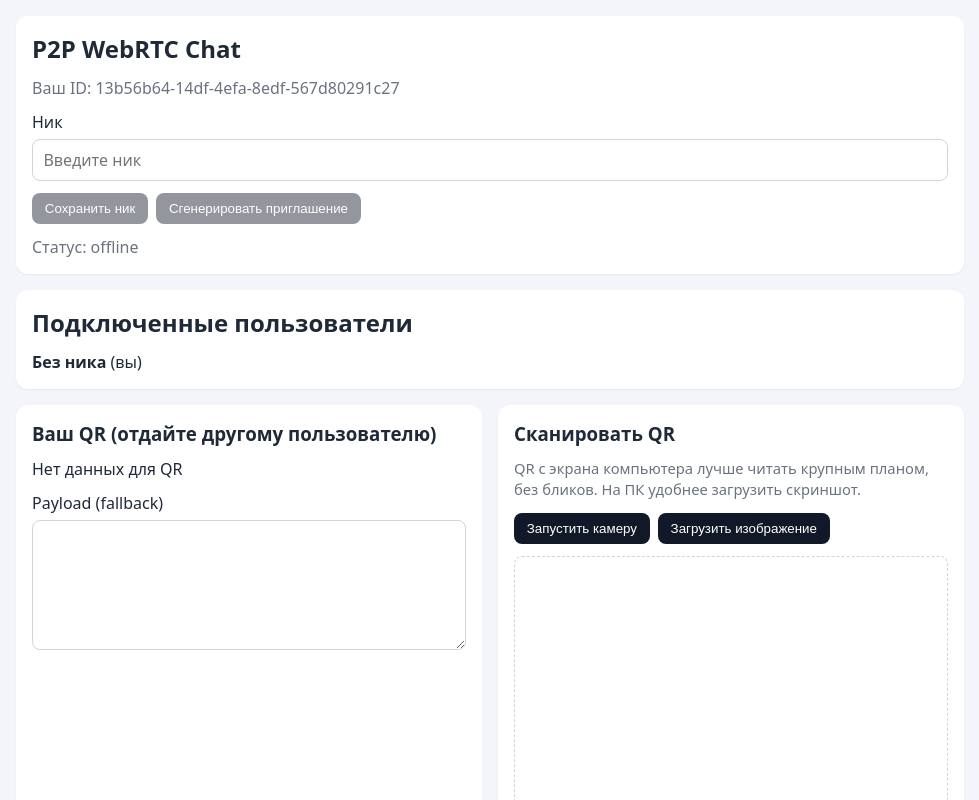
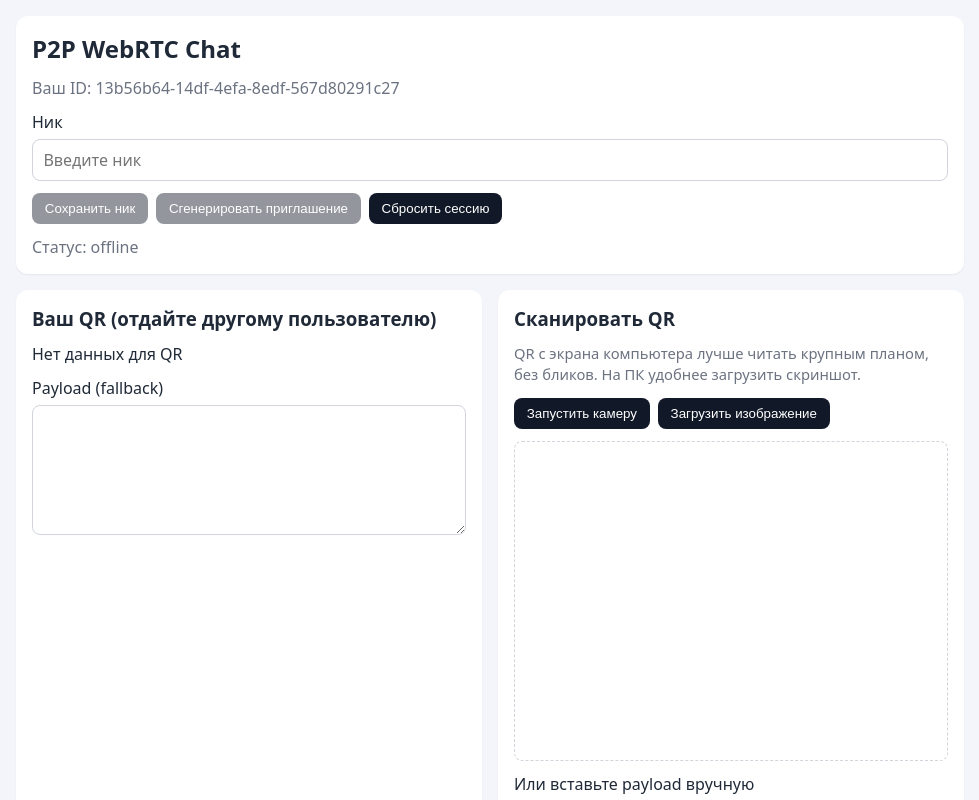
Before and after one commit to genekomarov/rps, a React (Vite) app: page / in a window 1280 px wide. Shown: the top 800 px of the page, without its empty margins (150-1129 px from the left). Built offline with nearby package versions, Linux system fonts and the light colour scheme.

Commit message:
show content

```diff
--- a/src/App.jsx
+++ b/src/App.jsx
@@ -167,6 +167,7 @@ export default function App() {
   }
 
   const connectedCount = peers.length;
+  const isConnected = status === "connected";
 
   return (
     <main className="layout">
@@ -179,20 +180,35 @@ export default function App() {
             value={nicknameDraft}
             onChange={(event) => setNicknameDraft(event.target.value)}
             placeholder="Введите ник"
+            disabled={isConnected}
           />
         </label>
         <div className="actions">
-          <button type="button" onClick={saveNickname} disabled={!nicknameDraft.trim()}>
+          <button type="button" onClick={saveNickname} disabled={!nicknameDraft.trim() || isConnected}>
             Сохранить ник
           </button>
+          {!isConnected ? (
             <button type="button" onClick={becomeHost} disabled={!nickname}>
               Сгенерировать приглашение
             </button>
+          ) : null}
+          <button type="button" onClick={resetSession}>
+            Сбросить сессию
+          </button>
         </div>
-        <p className="muted">Статус: {status === "connected" ? `connected(${connectedCount})` : status}</p>
+        <p className="muted">Статус: {isConnected ? `connected(${connectedCount})` : status}</p>
         {error ? <p className="error">{error}</p> : null}
       </section>
 
+      {!isConnected ? (
+        <div className="grid">
+          <QrPanel title="Ваш QR (отдайте другому пользователю)" value={hostOfferCode || answerCode} />
+          <QrScanner onScan={handleScannedValue} />
+        </div>
+      ) : null}
+
+      {isConnected ? (
+        <>
           <section className="card">
             <h2>Подключенные пользователи</h2>
             <ul className="peer-list">
@@ -204,11 +220,6 @@ export default function App() {
               ))}
             </ul>
           </section>
-
-      <div className="grid">
-        <QrPanel title="Ваш QR (отдайте другому пользователю)" value={hostOfferCode || answerCode} />
-        <QrScanner onScan={handleScannedValue} />
-      </div>
 
           <section className="card chat">
             <h2>Чат</h2>
@@ -241,11 +252,10 @@ export default function App() {
               <button type="button" onClick={clearHistory}>
                 Очистить историю
               </button>
-          <button type="button" onClick={resetSession}>
-            Сбросить сессию
-          </button>
             </div>
           </section>
+        </>
+      ) : null}
     </main>
   );
 }
--- a/src/index.css
+++ b/src/index.css
@@ -59,6 +59,12 @@ p {
   padding: 0.55rem 0.65rem;
   font: inherit;
   resize: vertical;
+}
+
+.field input:disabled,
+.field textarea:disabled {
+  background: #f3f4f6;
+  color: #6b7280;
 }
 
 .actions {
```
Also changed, not shown: 5 other files (tests, documents, lock files or other folders). Lines whose indentation alone changed are shown as unchanged.
